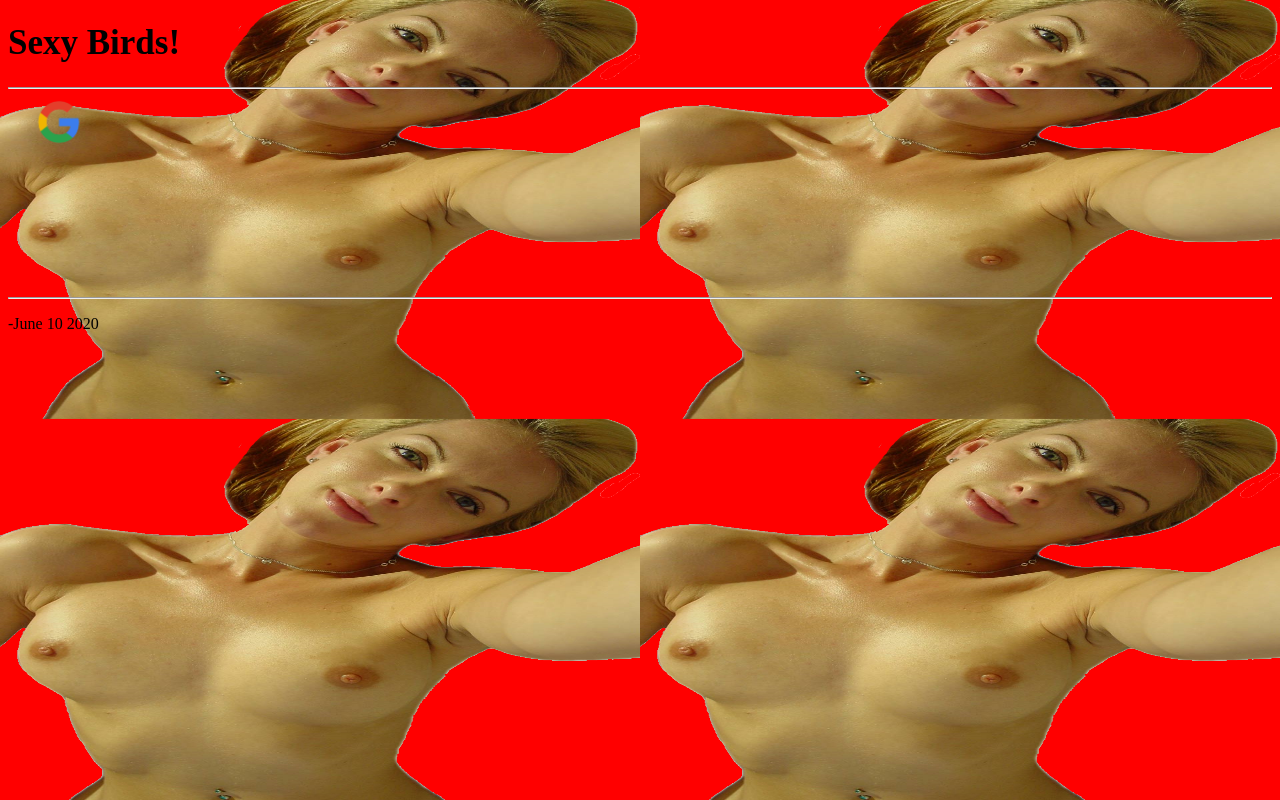
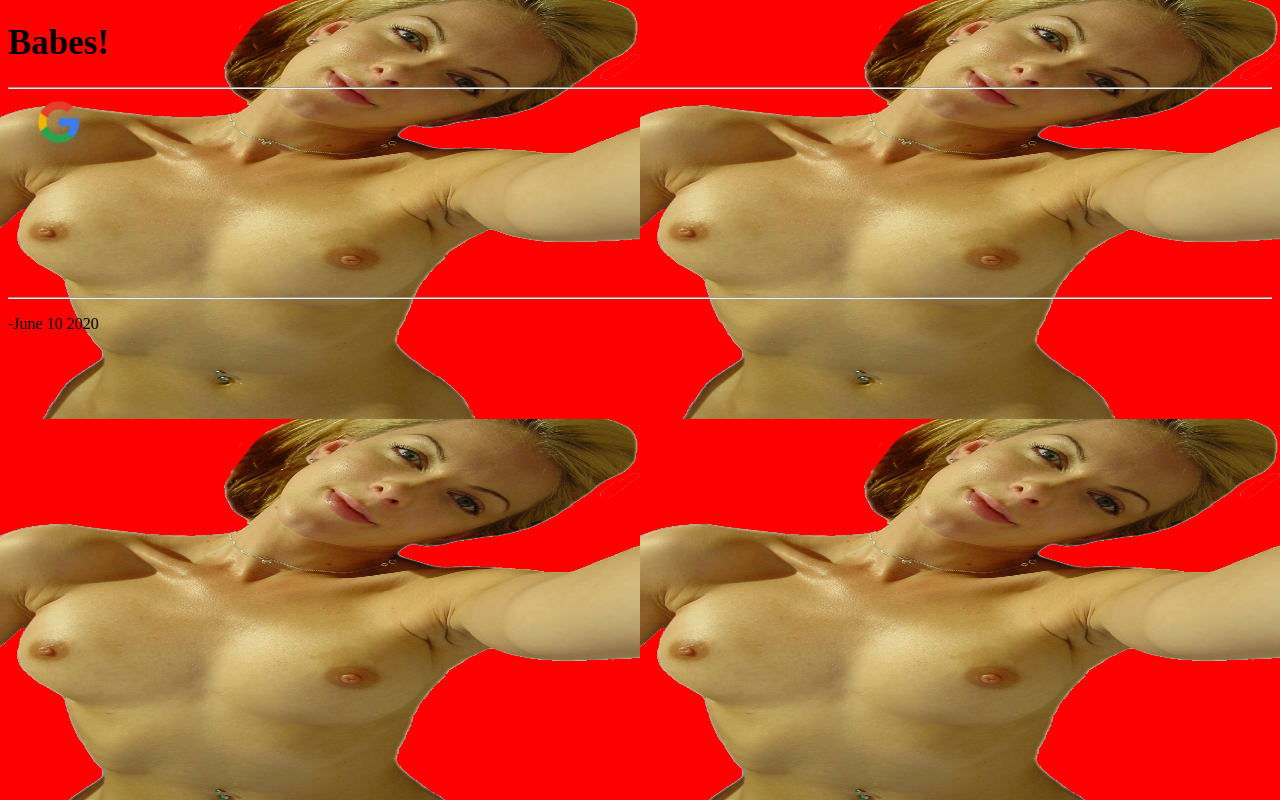
Before and after one commit to oliverjaswal/oliverjaswal.github.io, a plain HTML site: page pg2.html in a window 1280 px wide. Drawn offline with Linux system fonts and the light colour scheme.

Commit message:
Update pg2.html

```diff
--- a/pg2.html
+++ b/pg2.html
@@ -15,7 +15,7 @@ body {
 
 
 
-<h1 style=font-size:35px;>Sexy Birds!</h1>
+<h1 style=font-size:35px;>Babes!</h1>
 <hr>
 <a title="Click for google!" href="https://www.google.ca" target=_blank><img src="google.png" alt="Google Logo" width="100" height="50"></a>
 
```
